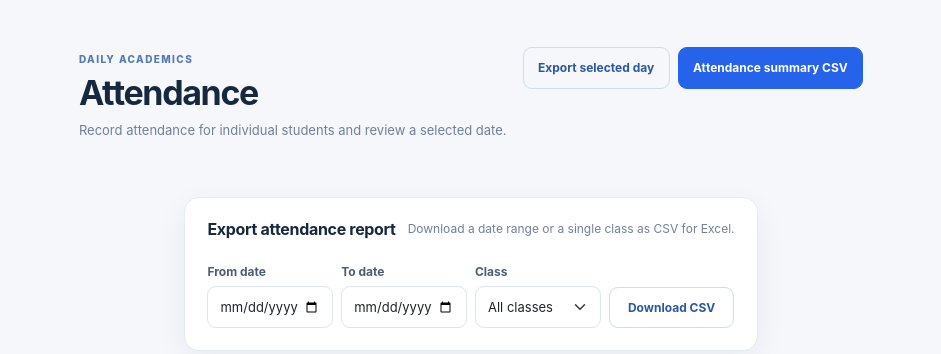
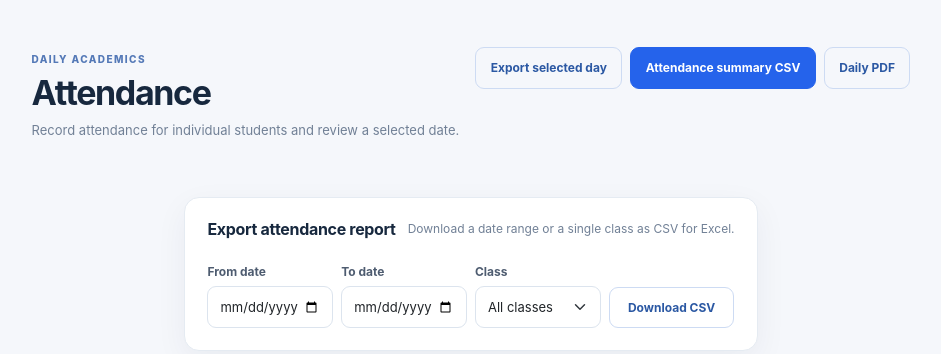
Before and after one commit to pk8873/My_school, a Django app: template templates/schools/attendance.html in a window 1280 px wide. Shown: the part 76-430 px from the top of the page, without its empty margins (169-1110 px from the left). Run offline with Django 5.2, Linux system fonts and the light colour scheme; the template is opened without the code that fills it, so the values that code supplies are empty.

Commit message:
feat: add daily attendance PDF link

```diff
--- a/templates/schools/attendance.html
+++ b/templates/schools/attendance.html
@@ -1,7 +1,7 @@
 {% extends "base.html" %}
 {% block title %}Attendance · School Saathi{% endblock %}
 {% block content %}
-<div class="page-heading"><div><span class="eyebrow">DAILY ACADEMICS</span><h1>Attendance</h1><p>Record attendance for individual students and review a selected date.</p></div><div class="d-flex gap-2 flex-wrap"><a class="btn btn-outline-primary" href="{% url "export_csv" report="attendance" %}?school={{ membership.school_id }}&date={{ selected_date }}">Export selected day</a><a class="btn btn-primary" href="{% url "export_csv" report="attendance-summary" %}?school={{ membership.school_id }}">Attendance summary CSV</a></div></div>
+<div class="page-heading"><div><span class="eyebrow">DAILY ACADEMICS</span><h1>Attendance</h1><p>Record attendance for individual students and review a selected date.</p></div><div class="d-flex gap-2 flex-wrap"><a class="btn btn-outline-primary" href="{% url "export_csv" report="attendance" %}?school={{ membership.school_id }}&date={{ selected_date }}">Export selected day</a><a class="btn btn-primary" href="{% url "export_csv" report="attendance-summary" %}?school={{ membership.school_id }}">Attendance summary CSV</a><a class="btn btn-outline-primary" href="{% url 'attendance_report_pdf' %}?school={{ membership.school_id }}&date_from={{ selected_date }}&date_to={{ selected_date }}">Daily PDF</a></div></div>
 <section class="panel mb-3"><div class="panel-heading"><h2>Export attendance report</h2><p>Download a date range or a single class as CSV for Excel.</p></div><form method="get" action="{% url 'export_csv' report='attendance' %}" class="row g-2 align-items-end"><input type="hidden" name="school" value="{{ membership.school_id }}"><div class="col-12 col-md-3"><label class="form-label" for="att-from">From date</label><input class="form-control" id="att-from" type="date" name="date_from"></div><div class="col-12 col-md-3"><label class="form-label" for="att-to">To date</label><input class="form-control" id="att-to" type="date" name="date_to"></div><div class="col-12 col-md-3"><label class="form-label" for="att-class">Class</label><select class="form-select" id="att-class" name="classroom"><option value="">All classes</option>{% for classroom in classrooms %}<option value="{{ classroom.pk }}">{{ classroom.name }} {{ classroom.section }}</option>{% endfor %}</select></div><div class="col-12 col-md-3"><button class="btn btn-outline-primary w-100" type="submit">Download CSV</button></div></form></section>
 <div class="workspace-grid"><section class="panel"><div class="panel-heading"><h2>Mark attendance</h2><p>One record per student per date.</p></div><form method="post">{% csrf_token %}<input type="hidden" name="school" value="{{ membership.school_id }}">{{ form.as_p }}<button class="btn btn-primary w-100">Save attendance</button></form></section>
 <section class="panel panel-wide"><div class="panel-heading"><div><h2>Daily register</h2><p>Pick a date to review saved records.</p></div><form method="get" class="search-form"><input class="form-control" type="date" name="date" value="{{ selected_date }}" aria-label="Attendance date"><button class="btn btn-outline-primary">View</button></form></div><div class="table-responsive"><table class="table table-hover align-middle"><thead><tr><th>Student</th><th>Class</th><th>Date</th><th>Status</th><th>Note</th></tr></thead><tbody>{% for item in records %}<tr><td><strong>{{ item.student.first_name }} {{ item.student.last_name }}</strong></td><td>{{ item.student.classroom.name }} {{ item.student.classroom.section }}</td><td>{{ item.date }}</td><td><span class="status-pill {% if item.status == 'present' %}status-good{% elif item.status == 'absent' %}status-danger{% endif %}">{{ item.get_status_display }}</span></td><td>{{ item.note|default:"—" }}</td></tr>{% empty %}<tr><td colspan="5" class="empty-state">No attendance records for {{ selected_date }}.</td></tr>{% endfor %}</tbody></table></div></section></div>
```
